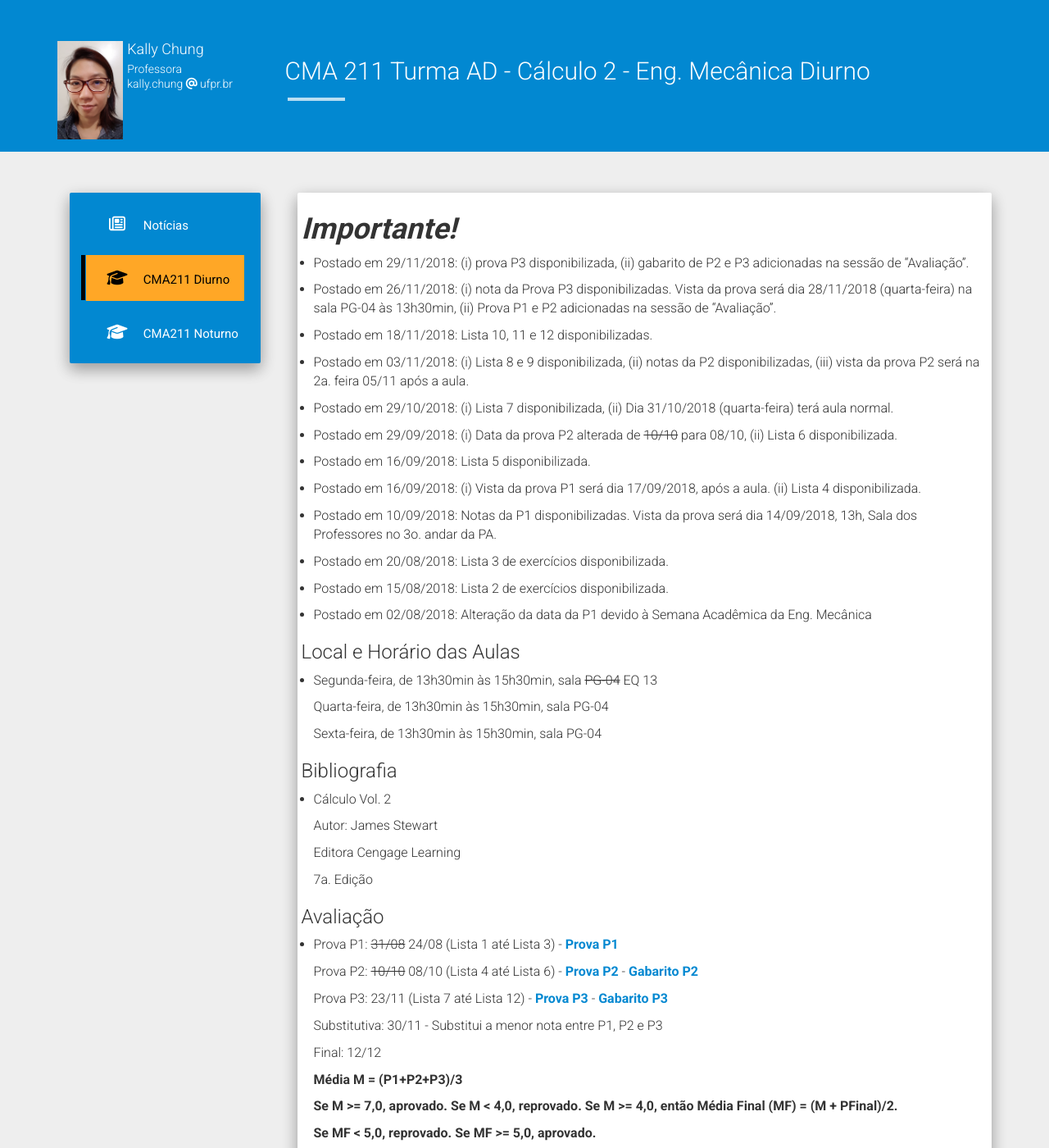
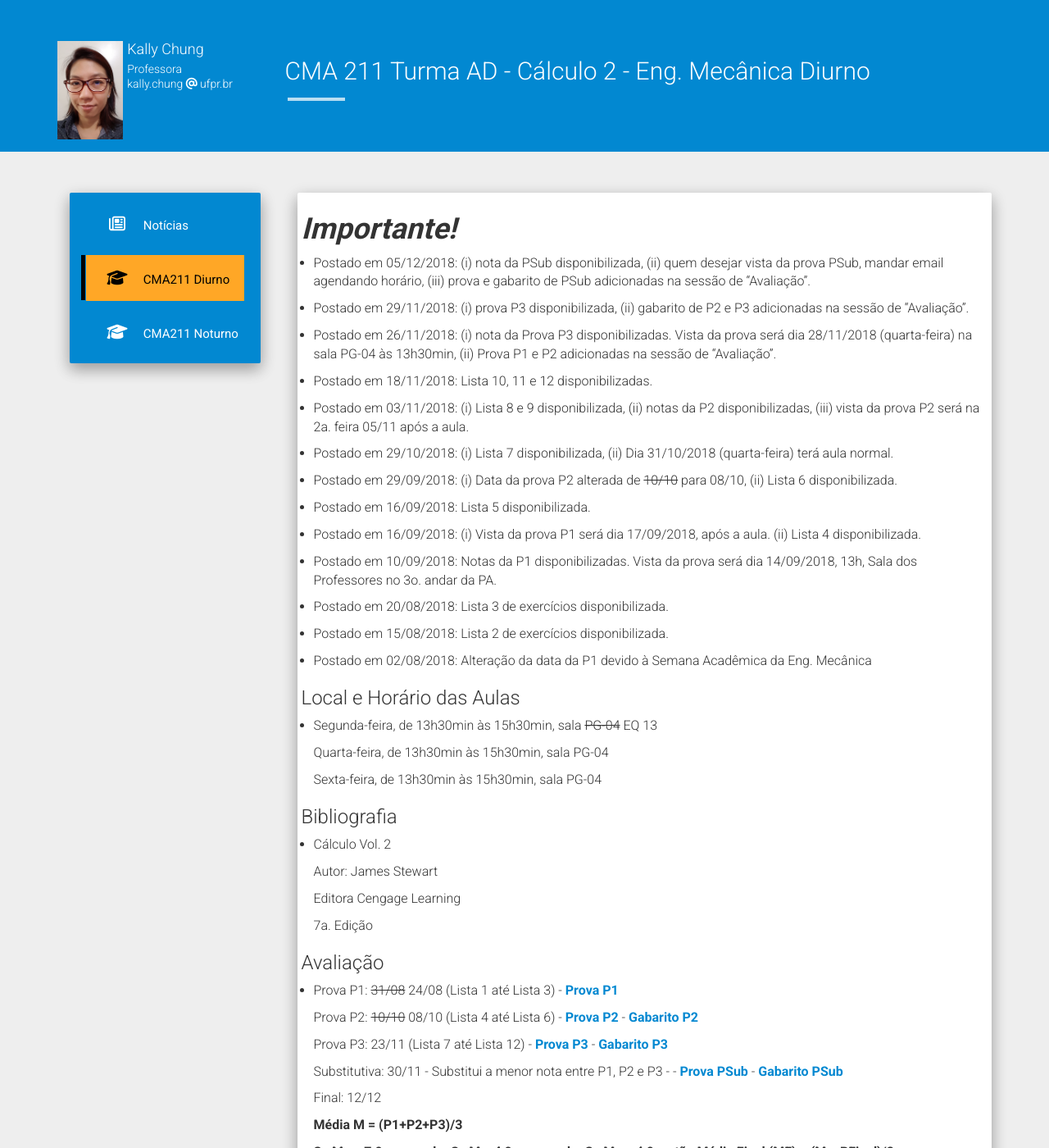
Before and after one commit to chunggnuhc/chunggnuhc.github.io, a Jekyll site: the page built from CMA211AD-Calc2-2sem2018.md, in a window 1280 px wide and 1400 px high. Shown: the whole window at 82% size. Built offline with Jekyll 4.4.1, drawn with Linux system fonts in a browser that asks for light colours; nearby versions of some CDN libraries; some of the changed text lies outside the part shown.

Commit message:
Update CMA211AD - PSub

```diff
--- a/CMA211AD-Calc2-2sem2018.md
+++ b/CMA211AD-Calc2-2sem2018.md
@@ -4,6 +4,8 @@ title: CMA 211 Turma AD - Cálculo 2 - Eng. Mecânica Diurno
 permalink: /CMA211AD-Calc2-2sem2018/
 ---
 <h1><b><i>Importante!</i></b></h1>
+- Postado em 05/12/2018: (i) nota da PSub disponibilizada, (ii) quem desejar vista da prova PSub, mandar email agendando horário, (iii) prova e gabarito de PSub adicionadas na sessão de "Avaliação".
+
 - Postado em 29/11/2018: (i) prova P3 disponibilizada, (ii) gabarito de P2 e P3 adicionadas na sessão de "Avaliação".
 
 - Postado em 26/11/2018: (i) nota da Prova P3 disponibilizadas. Vista da prova será dia 28/11/2018 (quarta-feira) na sala PG-04 às 13h30min, (ii) Prova P1 e P2 adicionadas na sessão de "Avaliação".
@@ -53,7 +55,7 @@ permalink: /CMA211AD-Calc2-2sem2018/
 
   Prova P3: 23/11 (Lista 7 até Lista 12) - [Prova P3](/disciplinas2sem2018/provaP3_CMA211AD.pdf) - [Gabarito P3](/disciplinas2sem2018/GabaritoP3-AD.pdf)
 
-  Substitutiva: 30/11 - Substitui a menor nota entre P1, P2 e P3
+  Substitutiva: 30/11 - Substitui a menor nota entre P1, P2 e P3 -  - [Prova PSub](/disciplinas2sem2018/provaPSub_CMA211AD.pdf) - [Gabarito PSub](/disciplinas2sem2018/GabaritoPSub.pdf)
 
   Final: 12/12
 
@@ -75,6 +77,8 @@ permalink: /CMA211AD-Calc2-2sem2018/
 - [Notas P2 (de 0 a 100)](/disciplinas2sem2018/NotaP2-AD.pdf)
 
 - [Notas P3 (de 0 a 100)](/disciplinas2sem2018/NotaP3-AD.pdf)
+
+- [Notas PSub (de 0 a 100)](/disciplinas2sem2018/NotaPSub-AD.pdf)
 
 <h3>Listas de Exercícios</h3>
 
```
